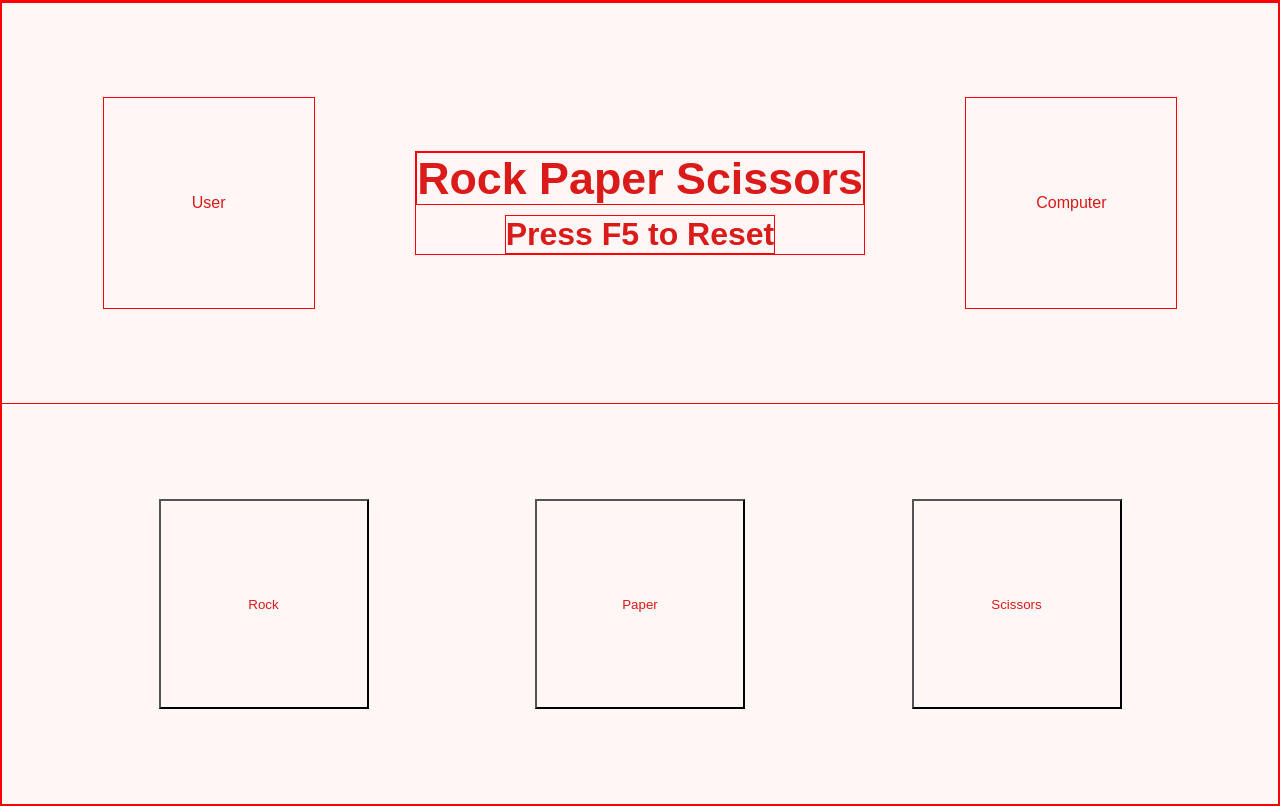
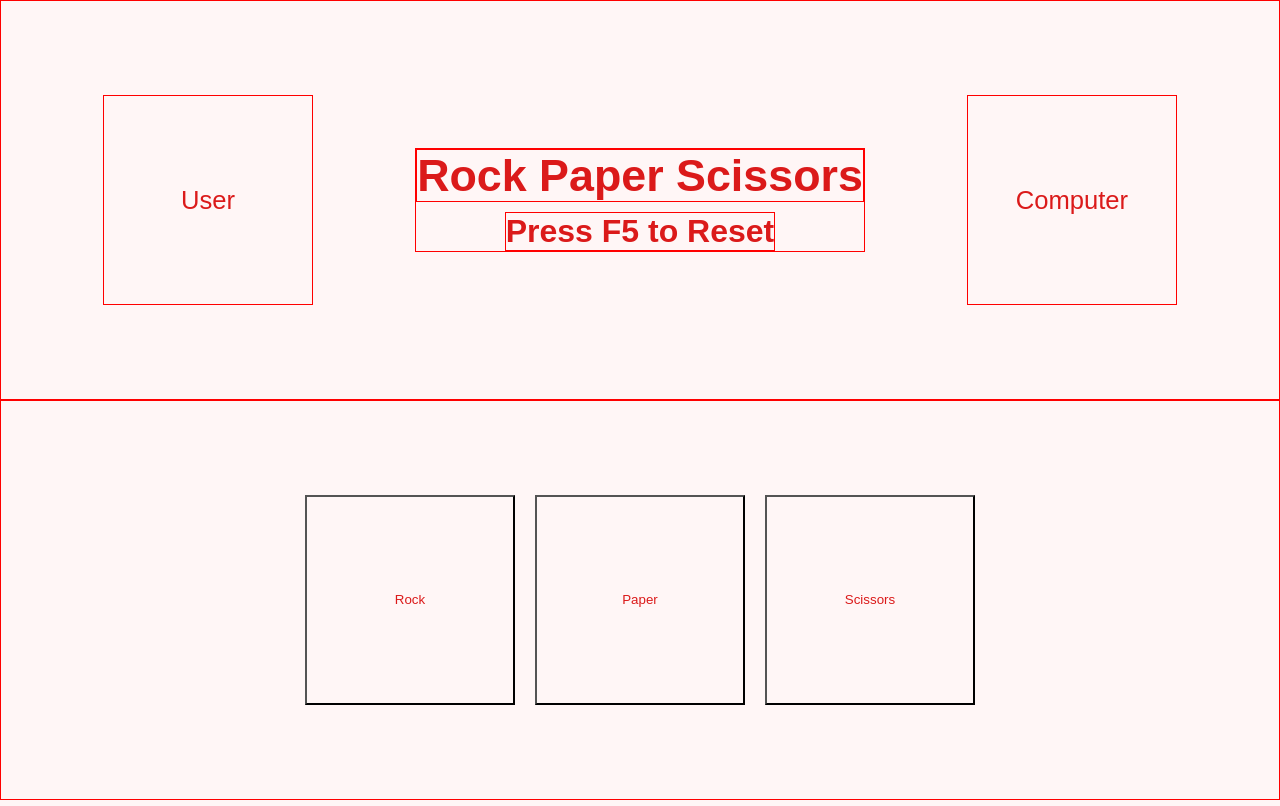
Before and after one commit to RJCed/Rock-Paper-Scissors, a plain HTML site: page index.html in a window 1280 px wide. Drawn offline with Linux system fonts and the light colour scheme; a web font is replaced by a local one.

Commit message:
fix layout for smaller devices (not perfect)

```diff
--- a/styles.css
+++ b/styles.css
@@ -14,11 +14,11 @@
     color: #DB1A1A;
     margin: 0;
     padding: 0;
-
+    box-sizing: border-box;
 }
 
 #screen{
-    border: 2px solid red;
+    /* border: 2px solid red; */
 
     min-height: 100vh;
     display: flex;
@@ -37,11 +37,11 @@
     border: 1px solid red;
 
     min-width: 100%;
-    min-height: 50vh;
-
+    height: 50vh;
     display: flex;
     align-items: center;
     justify-content: space-evenly;
+    /* flex: 1; */
 
 }
 
@@ -55,6 +55,7 @@
     justify-content: center;
     align-items: center;
     text-align: center;
+
 
 }
 
@@ -85,6 +86,8 @@
     align-items: center;
     flex: 1 1 0;
 
+    font-size: 2vw;
+
 }
 
 
@@ -93,23 +96,31 @@
 /* Lower side includes buttons */
 
 #lower{
+    border: 1px solid red;
     min-width: 100%;
-    min-height: 50vh;
+    gap: 20px;
 
     display: flex;
-    justify-content: space-evenly;
+    justify-content: center;
     align-items: center;
     flex-wrap: wrap;
+    flex: 1;
 }
 
 #lower button{
     max-width: 210px;
     width: 100%;
     aspect-ratio: 1 / 1;
-    margin: 10px;
+    line-height: 3.5;
 
     display: flex;
     justify-content: center;
     align-items: center;
-    flex: 1 1 0;
 }
+
+@media screen and (max-width:480px) {
+    #lower button{
+        max-width: 150px;
+        aspect-ratio: 1 / 1;
+    }
+}
```
